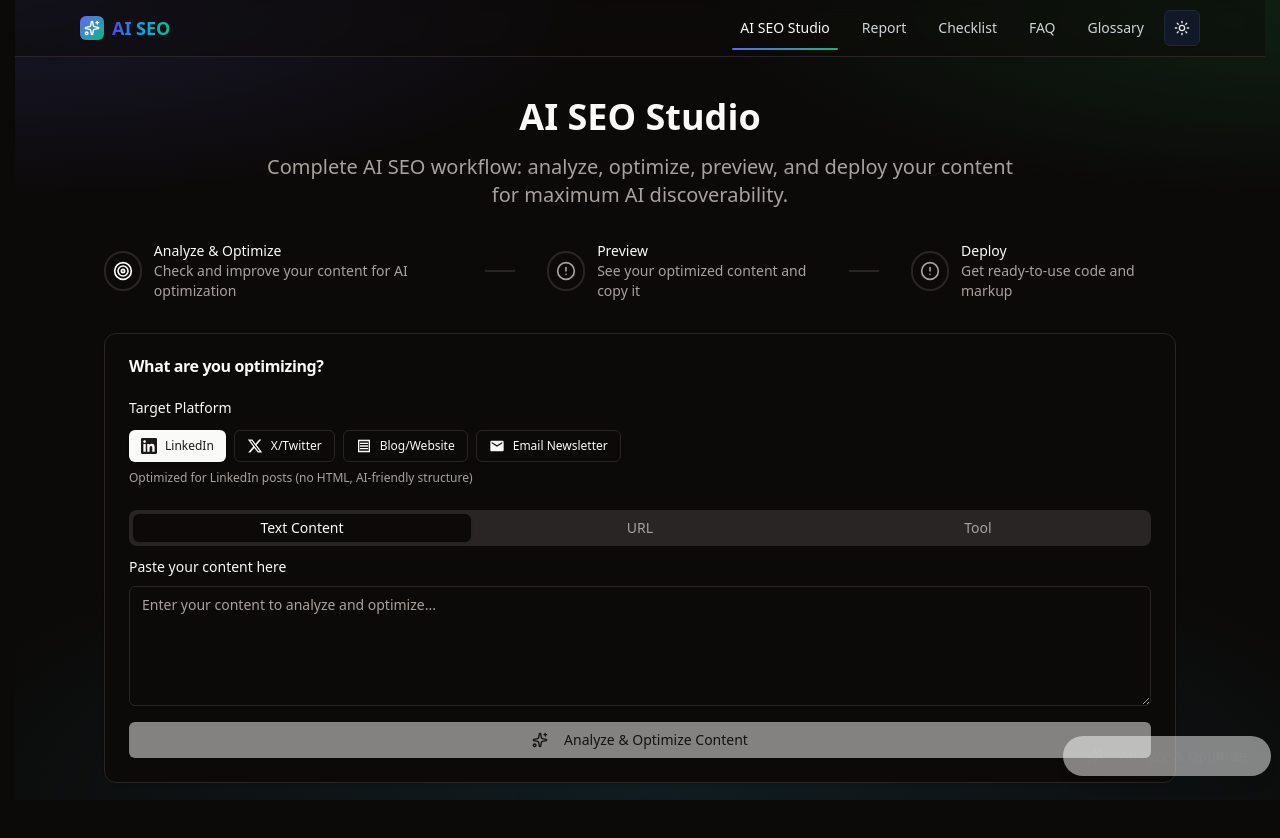
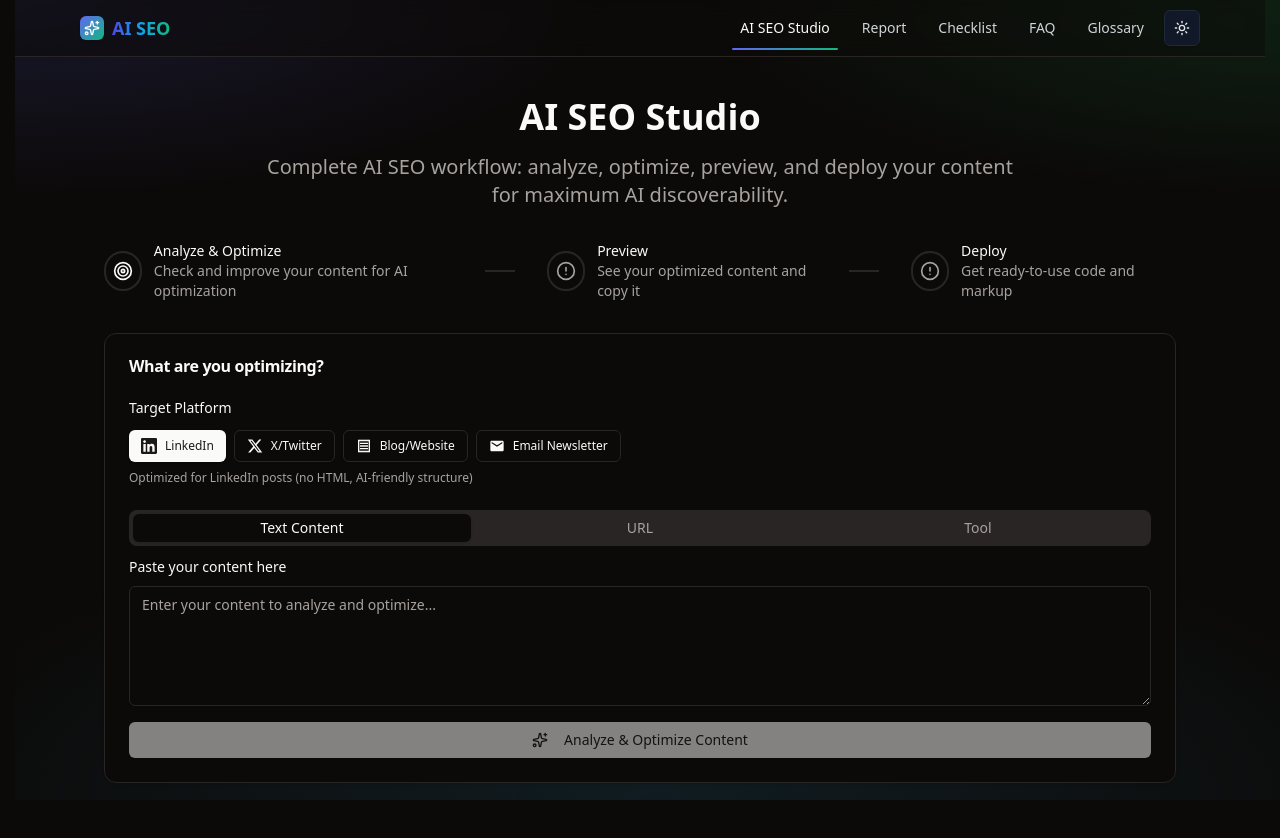
Before and after one commit to Omcci/airep, a React (Vite) app in the folder frontend/: page /studio in a window 1280 px wide. Shown: the top 838 px of the page. Built offline with nearby package versions, Linux system fonts and the light colour scheme.

Commit message:
refactor: simplify AISEOStudio component by removing success notifications and floating action button

```diff
--- a/frontend/src/pages/AISEOStudio.tsx
+++ b/frontend/src/pages/AISEOStudio.tsx
@@ -2,15 +2,14 @@
 import { useMutation } from '@tanstack/react-query'
 import { api } from '../lib/api'
 import { Card, CardContent, CardHeader, CardTitle } from '@/components/ui/card'
+import { Skeleton } from '@/components/ui/skeleton'
 import { Button } from '@/components/ui/button'
 import { Sparkles } from 'lucide-react'
 import PlatformSelector from '../components/ai-studio/PlatformSelector'
 import ContentInput from '../components/ai-studio/ContentInput'
 import AnalysisResults from '../components/ai-studio/AnalysisResults'
 import BottomDrawer from '../components/ai-studio/BottomDrawer'
-import FloatingActionButton from '../components/ai-studio/FloatingActionButton'
 import ProgressIndicator from '../components/ai-studio/ProgressIndicator'
-import SuccessNotification from '../components/ai-studio/SuccessNotification'
 
 type WorkflowStep = 'analyze' | 'preview' | 'deploy'
 
@@ -20,8 +19,6 @@
     const [platform, setPlatform] = useState<'linkedin' | 'twitter' | 'blog' | 'email'>('linkedin')
 
     // Success notification state
-    const [showSuccessNotification, setShowSuccessNotification] = useState(false)
-    const [successMessage, setSuccessMessage] = useState('')
     const [bottomDrawerOpen, setBottomDrawerOpen] = useState(false)
 
     // URL/Content analysis state
@@ -45,9 +42,6 @@
     const auditMutation = useMutation({
         mutationFn: api.auditEvaluate,
         onSuccess: () => {
-            setSuccessMessage('Content analysis completed! Opening results...')
-            setShowSuccessNotification(true)
-            // Auto-advance to preview step after analysis
             setTimeout(() => setCurrentStep('preview'), 500)
         }
     })
@@ -55,9 +49,6 @@
     const optimizeMutation = useMutation({
         mutationFn: api.optimizeContent,
         onSuccess: () => {
-            setSuccessMessage('Content optimization completed! Opening results...')
-            setShowSuccessNotification(true)
-            // Auto-advance to preview step after optimization
             setTimeout(() => setCurrentStep('preview'), 500)
         }
     })
@@ -65,9 +56,6 @@
     const boostToolMutation = useMutation({
         mutationFn: api.boostTool,
         onSuccess: () => {
-            setSuccessMessage('Tool optimization completed! Opening results...')
-            setShowSuccessNotification(true)
-            // Auto-advance to preview step after tool optimization
             setTimeout(() => setCurrentStep('preview'), 500)
         }
     })
@@ -92,6 +80,11 @@
             }, 100)
         }
     }, [currentStep])
+
+    const isWorking =
+        auditMutation.isPending ||
+        optimizeMutation.isPending ||
+        boostToolMutation.isPending
 
     const handleAnalyze = async (e: React.FormEvent) => {
         e.preventDefault()
@@ -185,6 +178,23 @@
                             analysisData={auditMutation.data}
                             isVisible={true}
                         />
+                        {/* Processing message appears after Analysis Results */}
+                        {isWorking && (
+                            <div className="mt-4 rounded-md border bg-muted/40 p-3">
+                                <div className="flex items-center gap-2 text-sm mb-4" role="status" aria-live="polite" aria-busy="true">
+                                    <div className="h-4 w-4 animate-spin rounded-full border-2 border-current border-t-transparent" />
+                                    <span>Analyzing and preparing results… They will appear below.</span>
+                                </div>
+                                <div className="space-y-4">
+                                    <Skeleton className="h-4 w-1/4" />
+                                    <Skeleton className="h-20 w-full" />
+                                    <div className="grid grid-cols-2 gap-3">
+                                        <Skeleton className="h-12 w-full" />
+                                        <Skeleton className="h-12 w-full" />
+                                    </div>
+                                </div>
+                            </div>
+                        )}
                     </div>
                 )}
 
@@ -194,43 +204,6 @@
                     </div>
                 )}
             </div>
-
-            {/* Floating Action Button - Always visible next action */}
-            <FloatingActionButton
-                currentStep={currentStep}
-                onAction={() => {
-                    if (currentStep === 'analyze') {
-                        if (contentType === 'url' && url) {
-                            handleAnalyze({ preventDefault: () => { } } as any)
-                        } else if (contentType === 'content' && content) {
-                            handleAnalyze({ preventDefault: () => { } } as any)
-                        } else if (contentType === 'tool') {
-                            handleToolOptimize({ preventDefault: () => { } } as any)
-                        }
-                    } else if (currentStep === 'preview') {
-                        setBottomDrawerOpen(true)
-                    }
-                }}
-                isDisabled={
-                    (currentStep === 'analyze' && !content && !url && contentType !== 'tool') ||
-                    (currentStep === 'analyze' && contentType === 'tool' && !tool.name)
-                }
-                isLoading={
-                    auditMutation.isPending ||
-                    optimizeMutation.isPending ||
-                    boostToolMutation.isPending
-                }
-                contentType={contentType}
-            />
-
-            {/* Success Notifications */}
-            <SuccessNotification
-                message={successMessage}
-                isVisible={showSuccessNotification}
-                onClose={() => setShowSuccessNotification(false)}
-                autoHide={true}
-                autoHideDelay={3000}
-            />
 
             {/* Bottom Drawer for Results */}
             {(optimizeMutation.data || boostToolMutation.data) && (
```
